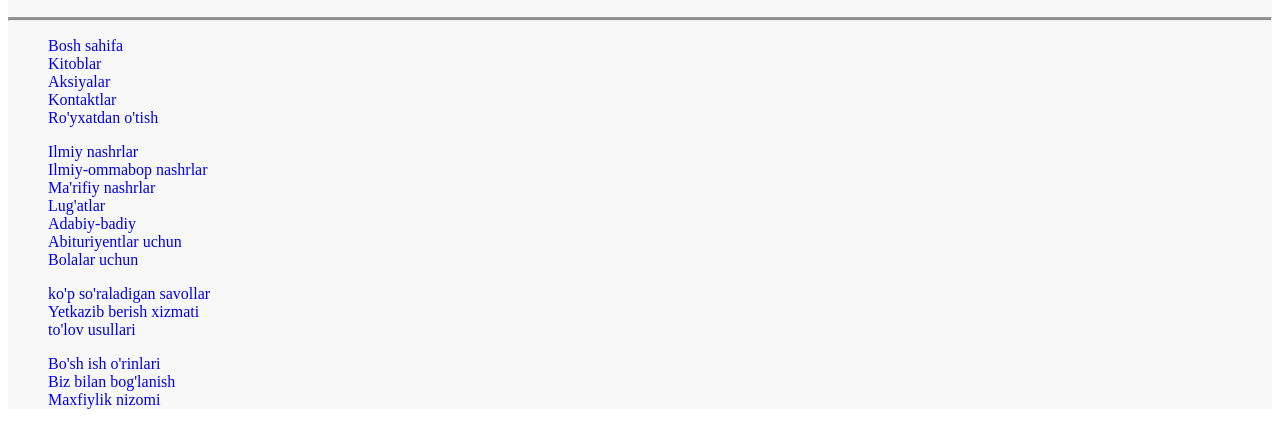
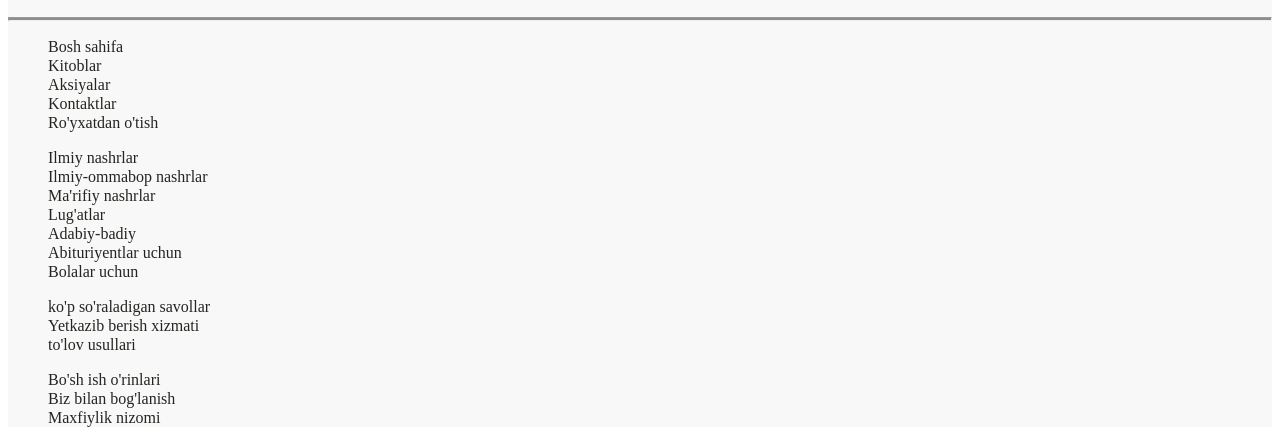
Before and after one commit to ZiyoDevelops/akadem-nashr-repo, a plain HTML site: page index.html in a window 1280 px wide. Shown: the part 2747-3190 px from the top of the page. Drawn offline with Linux system fonts and the light colour scheme.

Commit message:
ending footer repairing

```diff
--- a/style/style.css
+++ b/style/style.css
@@ -118,7 +118,12 @@ header ul{
     background-color: rgba(37, 36, 32, 0.5);
 }
 
+.site-footer-links{
+    width: 224px;
+}
 .site-footer-links a{
+    font-size: 16px;
+    line-height: 19px;
     text-decoration: none;
-
+    color:#252420
 }
```
